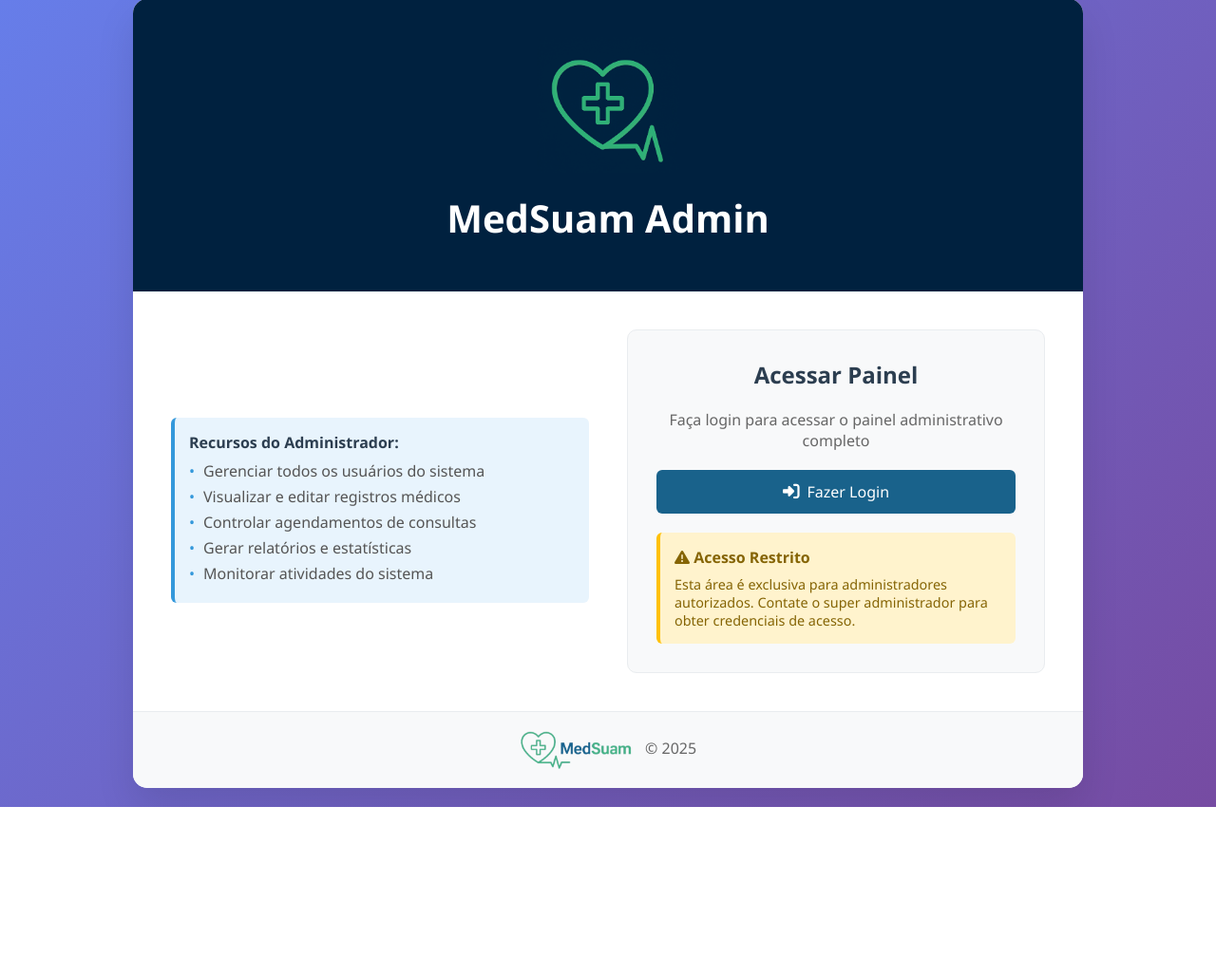
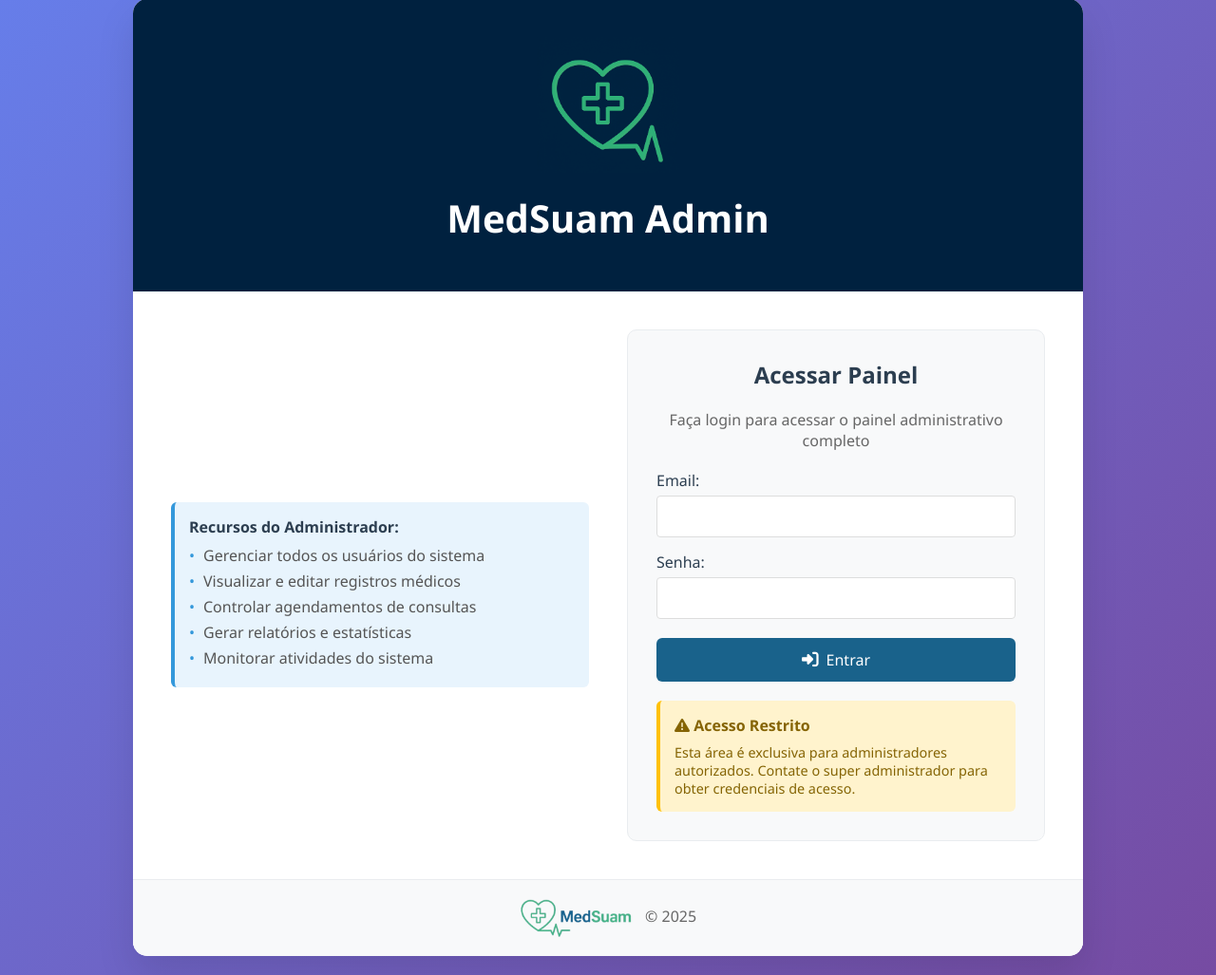
Before and after one commit to UnisuamWorkSpace/medSuam-Projeto, a PHP site: page /admin/index.php in a window 1280 px wide. Shown: the part 21-1048 px from the top of the page at 95% size. Before the commit the page ends 871 px from the top, so only its background shows below. Run offline with PHP 8.4, Linux system fonts and the light colour scheme.

Commit message:
Implement login form with error handling in admin index page

```diff
--- a/admin/index.php
+++ b/admin/index.php
@@ -1,11 +1,33 @@
 <?php
 // index.php - Página inicial do Painel Administrativo
 require_once 'includes/config.php';
+require_once 'includes/auth.php';
 
 // Se já está logado, redireciona para dashboard
 if (isset($_SESSION['admin_logged_in']) && $_SESSION['admin_logged_in'] === true) {
     header('Location: dashboard.php');
     exit;
+}
+
+// Processar login se o formulário foi submetido
+$error = '';
+if ($_SERVER['REQUEST_METHOD'] === 'POST' && isset($_POST['login'])) {
+    $email = $_POST['email'] ?? '';
+    $senha = $_POST['senha'] ?? '';
+
+    if (empty($email) || empty($senha)) {
+        $error = 'Por favor, preencha todos os campos.';
+    } else {
+        // Verificar credenciais (substitua pela sua lógica de autenticação)
+        if ($email === 'admin@medsuam.com' && $senha === 'senha123') {
+            $_SESSION['admin_logged_in'] = true;
+            $_SESSION['admin_email'] = $email;
+            header('Location: dashboard.php');
+            exit;
+        } else {
+            $error = 'Credenciais inválidas. Tente novamente.';
+        }
+    }
 }
 ?>
 <!DOCTYPE html>
@@ -47,11 +69,30 @@ if (isset($_SESSION['admin_logged_in']) && $_SESSION['admin_logged_in'] === true
                     Faça login para acessar o painel administrativo completo
                 </p>
 
-                <!-- Vou ter que testar esse caminho no XAMPP, pois no php -S foi e no Apache também -->
-                <a href="login.php" class="btn">
-                    <i class="fas fa-sign-in-alt"></i>
-                    Fazer Login
-                </a>
+                <?php if (!empty($error)): ?>
+                    <div class="alert alert-error" style="background-color: rgba(231, 76, 60, 0.2); color: #e74c3c; padding: 12px 15px; border-radius: 4px; margin-bottom: 20px; border: 1px solid #e74c3c;">
+                        <?php echo $error; ?>
+                    </div>
+                <?php endif; ?>
+
+                <form method="POST">
+                    <input type="hidden" name="login" value="1">
+
+                    <div class="form-group" style="margin-bottom: 15px;">
+                        <label for="email" style="display: block; margin-bottom: 5px; font-weight: 500; color: #2c3e50;">Email:</label>
+                        <input type="email" id="email" name="email" class="form-control" style="width: 100%; padding: 10px 12px; border: 1px solid #ddd; border-radius: 4px; font-size: 1rem;" required value="<?php echo htmlspecialchars($_POST['email'] ?? ''); ?>">
+                    </div>
+
+                    <div class="form-group" style="margin-bottom: 20px;">
+                        <label for="senha" style="display: block; margin-bottom: 5px; font-weight: 500; color: #2c3e50;">Senha:</label>
+                        <input type="password" id="senha" name="senha" class="form-control" style="width: 100%; padding: 10px 12px; border: 1px solid #ddd; border-radius: 4px; font-size: 1rem;" required>
+                    </div>
+
+                    <button type="submit" class="btn" style="width: 100%;">
+                        <i class="fas fa-sign-in-alt"></i> Entrar
+                    </button>
+                </form>
+
                 <div style="margin-top: 20px; padding: 15px; background: #fff3cd; border-radius: 6px; border-left: 4px solid #ffc107;">
                     <h4 style="color: #856404; margin-bottom: 8px;">
                         <i class="fas fa-exclamation-triangle"></i>
@@ -68,8 +109,7 @@ if (isset($_SESSION['admin_logged_in']) && $_SESSION['admin_logged_in'] === true
         <div style="background: #f8f9fa; padding: 20px; text-align: center; border-top: 1px solid #e9ecef;">
             <p style="color: #666; margin: 0;">
                 <img src="images/logo_medsuam_sem_fundo.png" alt="MedSuam" style="height: 40px; vertical-align: middle; margin-right: 10px;">
-                <!-- <i class="fas fa-heart"></i> -->
-                 &copy; 2025
+                &copy; 2025
             </p>
         </div>
     </div>
```
